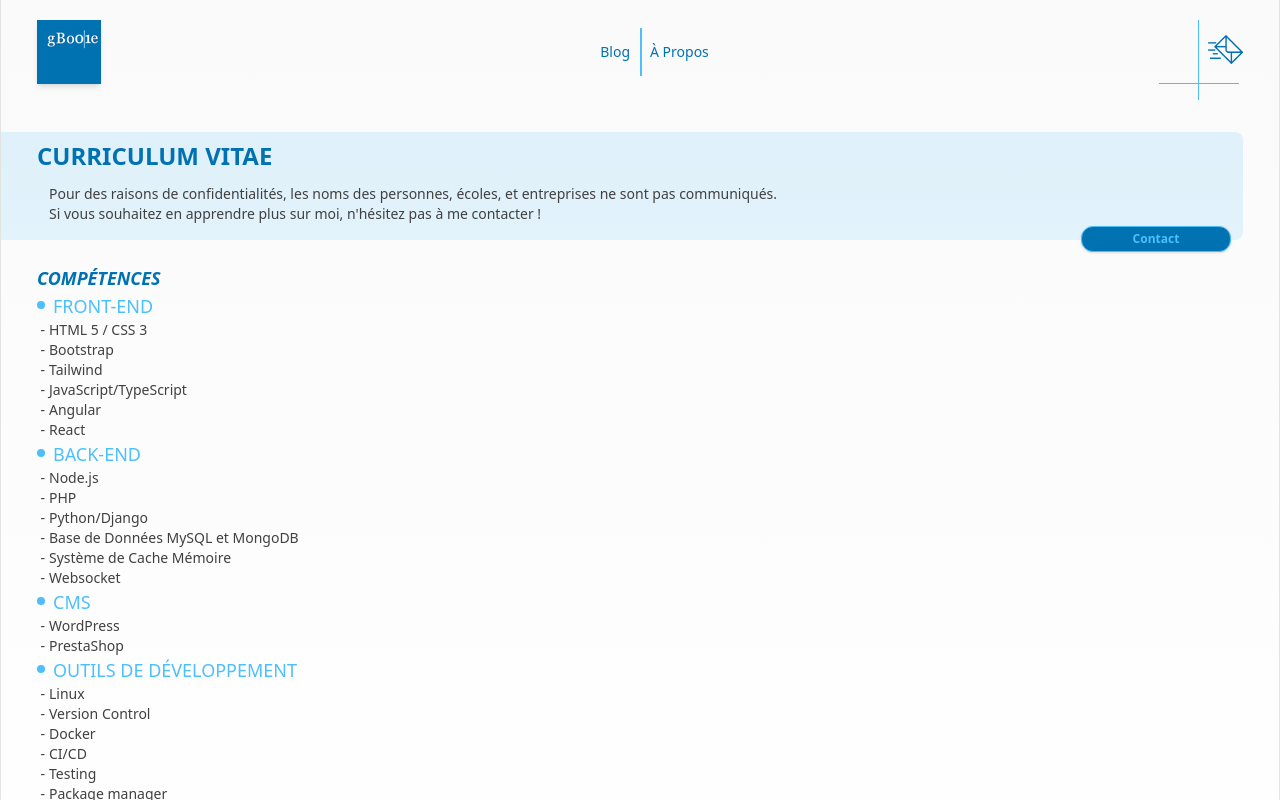
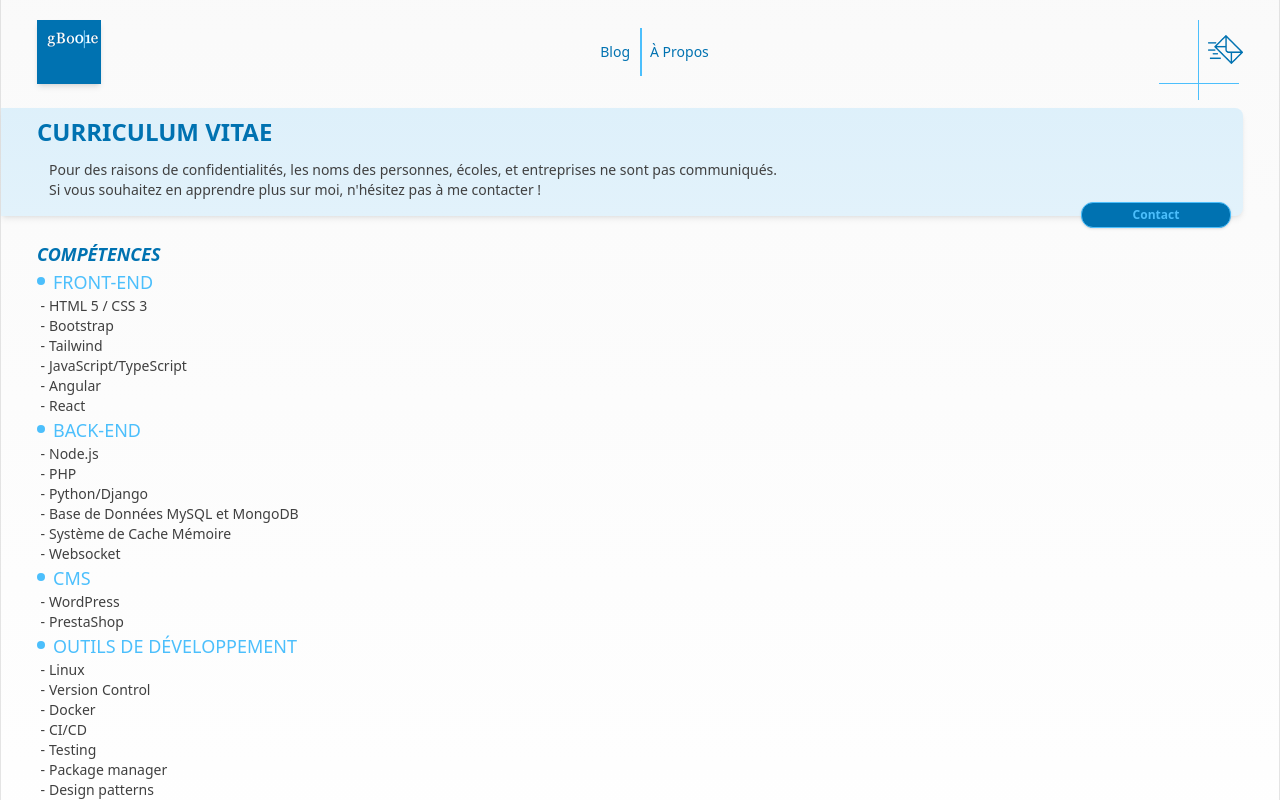
Before and after one commit to gBoole01/g-boole-01, a Next.js app: page /resume in a window 1280 px wide. Shown: the top 800 px of the page. Built offline with nearby package versions, Linux system fonts and the light colour scheme.

Commit message:
feat: adjust spacing; add shadow

```diff
--- a/src/components/resume-intro.tsx
+++ b/src/components/resume-intro.tsx
@@ -1,7 +1,7 @@
 import tw from 'tailwind-styled-components';
 import Button from './button';
 
-const Section = tw.section`py-2 my-6 relative after:absolute after:z-[-1] after:content[''] after:bg-blue-2/20 after:rounded-r-lg after:right-0 after:left-[-2.25rem] after:top-0 after:bottom-0`
+const Section = tw.section`py-2 mb-6 relative after:absolute after:z-[-1] after:content[''] after:shadow-md after:bg-blue-2/20 after:rounded-r-lg after:right-0 after:left-[-2.25rem] after:top-0 after:bottom-0`
 const PageTitle = tw.h1`text-2xl text-blue-1 font-bold uppercase`
 
 const ResumeIntro = () => (
```
